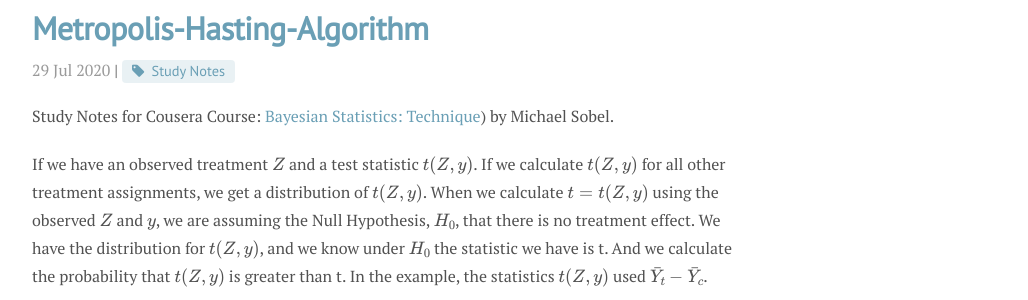
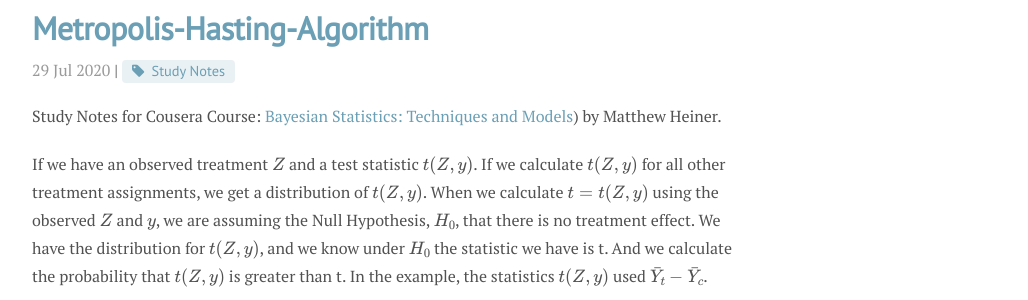
Before and after one commit to andylikescodes/andylikescodes.github.io, a Jekyll site: the page built from _posts/2020-07-29-Metropolis-Hasting-Algorithm.md, in a window 1280 px wide and 1102 px high. Shown: the part 122-422 px from the top of the window, without its empty margins (248-1276 px from the left). Built offline with Jekyll 4.4.1, drawn with Linux system fonts in a browser that asks for light colours; nearby versions of some CDN libraries; formulas are drawn with MathJax 3; comment, search, counter and statistics services are not loaded.

Commit message:
_posts/2020-07-29-Metropolis-Hasting-Algorithm.md updated from https://stackedit.io/

```diff
--- a/_posts/2020-07-29-Metropolis-Hasting-Algorithm.md
+++ b/_posts/2020-07-29-Metropolis-Hasting-Algorithm.md
@@ -5,7 +5,7 @@ tag: [Study Notes]
 category: Baysian Statistics
 ---
 
-Study Notes for Cousera Course: [Bayesian Statistics: Technique](https://www.coursera.org/learn/causal-inference)) by Michael Sobel.
+Study Notes for Cousera Course: [Bayesian Statistics: Techniques and Models](https://www.coursera.org/learn/mcmc-bayesian-statistics/)) by Matthew Heiner.
 
 If we have an observed treatment $Z$ and a test statistic $t(Z, y)$. If we calculate $t(Z, y)$ for all other treatment assignments, we get a distribution of $t(Z, y)$. When we calculate $t = t(Z, y)$ using the observed $Z$ and $y$, we are assuming the Null Hypothesis, $H_0$, that there is no treatment effect. We have the distribution for $t(Z, y)$, and we know under $H_0$ the statistic we have is t. And we calculate the probability that $t(Z, y)$ is greater than t. In the example, the statistics $t(Z, y)$ used $\bar{Y}_t - \bar{Y}_c$.
 
```
Also changed, not shown: other parts of _posts/2020-07-29-Metropolis-Hasting-Algorithm.md (+1 -1 lines).
